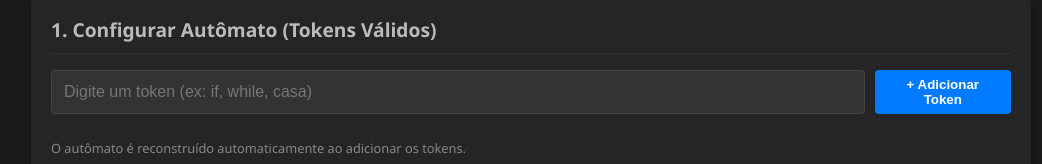
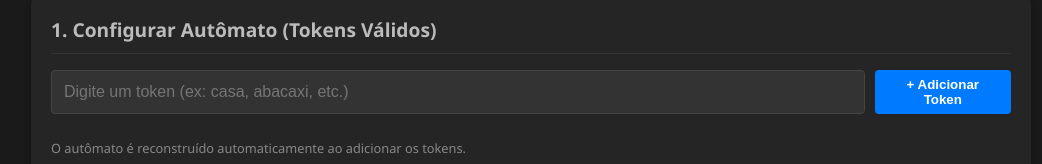
Before and after one commit to EmilyBalestrin/AnalisadorLexico, a SvelteKit app: page / in a window 1280 px wide. Shown: the part 128-292 px from the top of the page, without its empty margins (109-1151 px from the left). Built offline with nearby package versions, Linux system fonts and the light colour scheme.

Commit message:
chore: ajusta label de entrada

```diff
--- a/src/routes/+page.svelte
+++ b/src/routes/+page.svelte
@@ -125,7 +125,7 @@
         <div class="input-group">
             <input
                     type="text"
-                    placeholder="Digite um token (ex: if, while, casa)"
+                    placeholder="Digite um token (ex: casa, abacaxi, etc.)"
                     bind:value={entradaNovoToken}
                     on:keydown={(e) => e.key === 'Enter' && adicionarToken()}
             />
```
